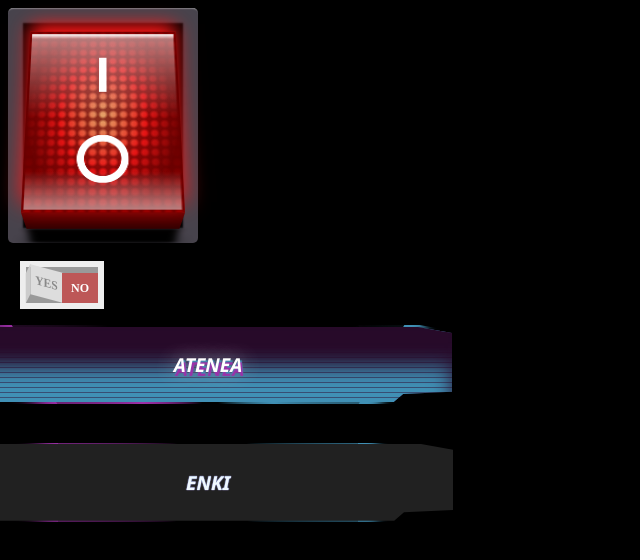
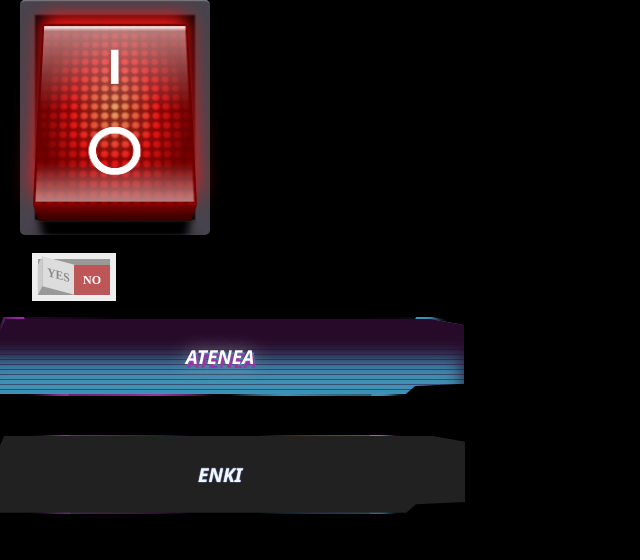
Before and after one commit to KAMBLACK66/sounds, a plain HTML site: page index.html in a window 1280 px wide. Shown: the whole page, without its empty margins (0-640 px from the left). Drawn offline with Linux system fonts and the light colour scheme.

Commit message:
Update style.css

```diff
--- a/style.css
+++ b/style.css
@@ -1,5 +1,6 @@
 body {
   background-color: black;
+  margin: 0 20px;
 }
 .switch {
   display: block;
@@ -169,19 +170,10 @@ body {
   }
 }
 
-/* Second  */
 /* Switch starts here */
 .rocker {
   display: inline-block;
   position: relative;
-  /*
-  SIZE OF SWITCH
-  ==============
-  All sizes are in em - therefore
-  changing the font-size here
-  will change the size of the switch.
-  See .rocker-small below as example.
-  */
   font-size: 2em;
   font-weight: bold;
   text-align: center;
```
